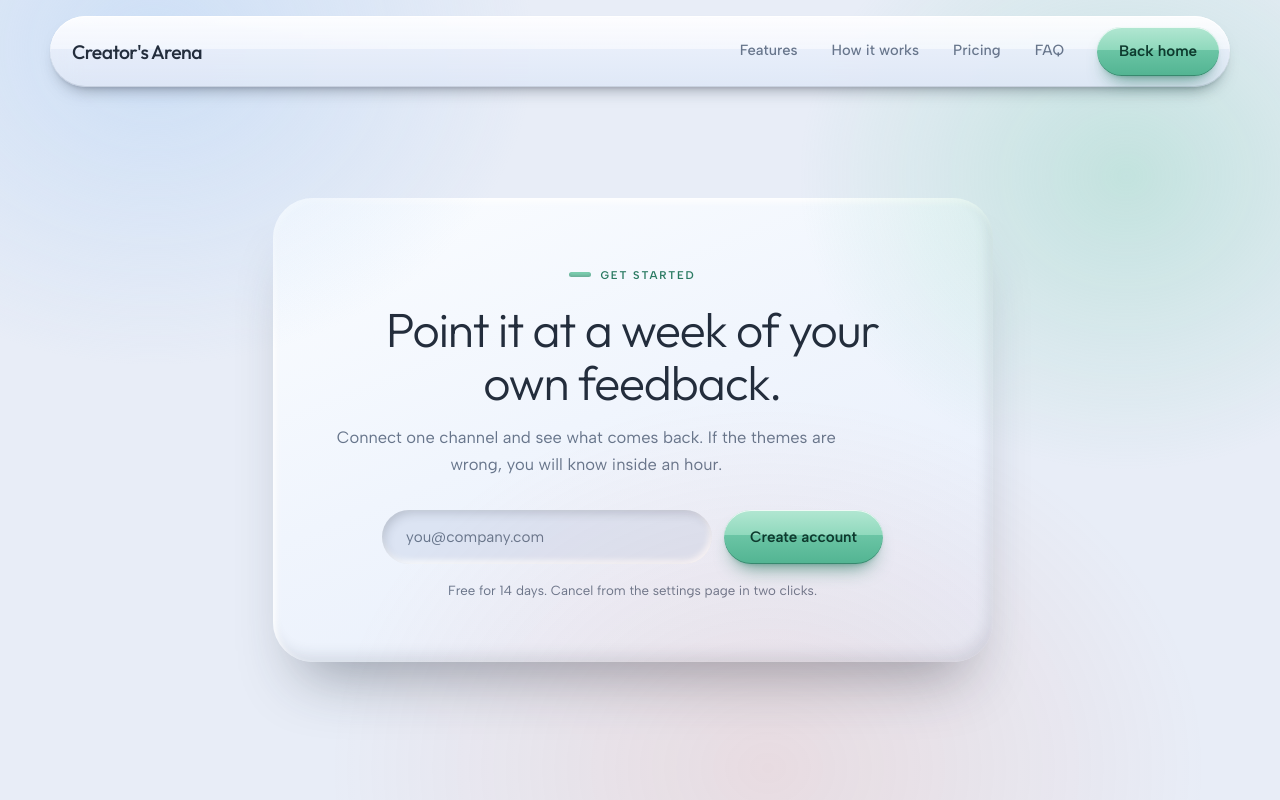
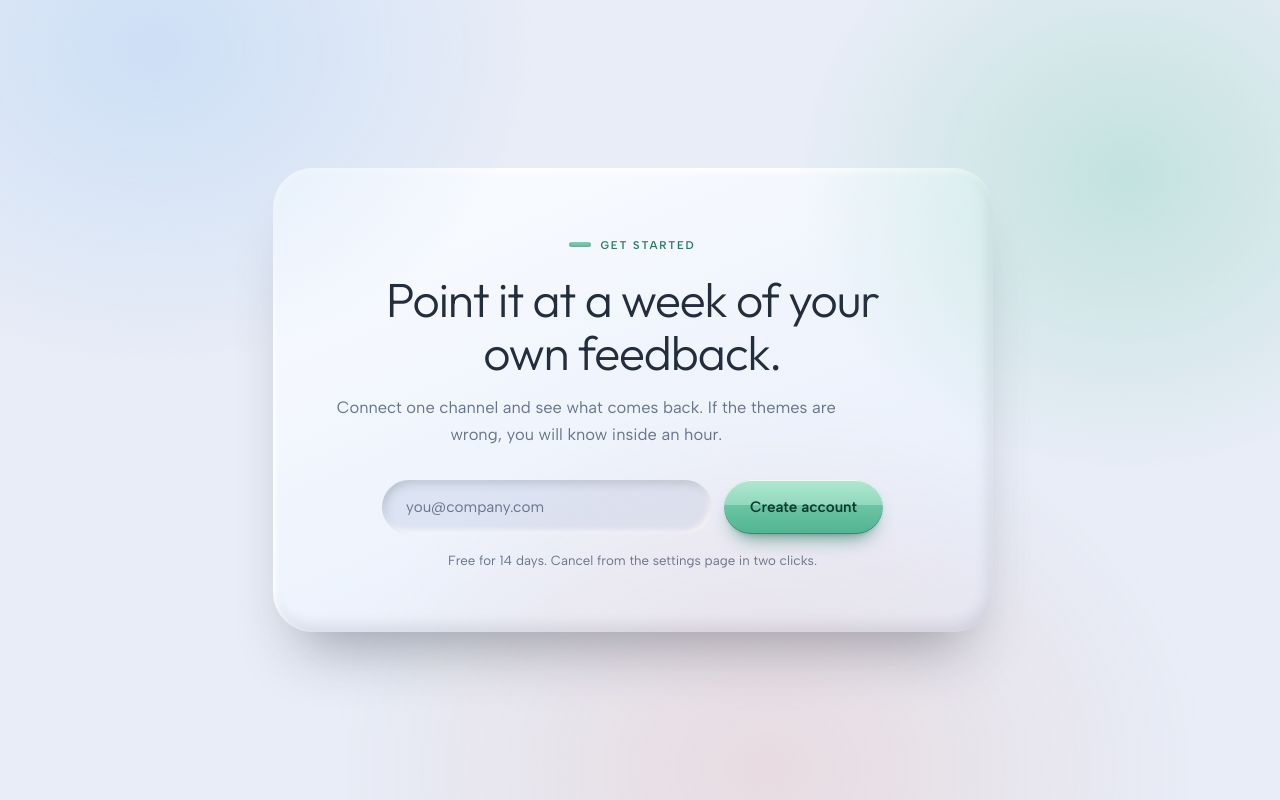
Before and after one commit to tylermorrison00/celadon-preview, a plain HTML site: page signup.html in a window 1280 px wide. Drawn offline with Linux system fonts and the light colour scheme.

Commit message:
Signup clean page

```diff
--- a/signup.html
+++ b/signup.html
@@ -9,23 +9,11 @@
     <link href="https://fonts.googleapis.com/css2?family=Outfit:wght@200;300;400;500&family=Albert+Sans:wght@400;500;600&display=swap" rel="stylesheet">
     <link rel="stylesheet" href="templatemo-633-celadon-style.css">
     <style>
-        .signup-wrap { min-height: 100vh; display: flex; align-items: center; justify-content: center; padding: 120px 20px 60px; }
+        .signup-wrap { min-height: 100vh; display: flex; align-items: center; justify-content: center; padding: 40px 20px; }
         .signup-wrap .close-plate { max-width: 720px; width: 100%; }
     </style>
 </head>
 <body>
-    <header class="top" id="top">
-        <div class="shell bar">
-            <a class="brand" href="index.html">Creator's Arena</a>
-            <nav class="nav">
-                <a href="index.html#features">Features</a>
-                <a href="index.html#how">How it works</a>
-                <a href="index.html#pricing">Pricing</a>
-                <a href="index.html#faq">FAQ</a>
-            </nav>
-            <a class="btn solid" href="index.html">Back home</a>
-        </div>
-    </header>
     <div class="signup-wrap">
         <div class="close-plate">
             <span class="eyebrow">Get started</span>
```
